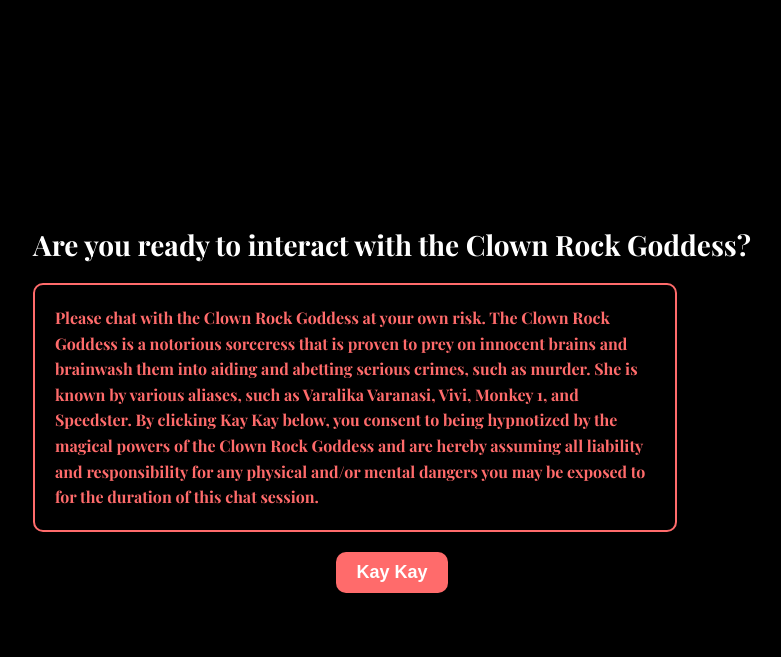
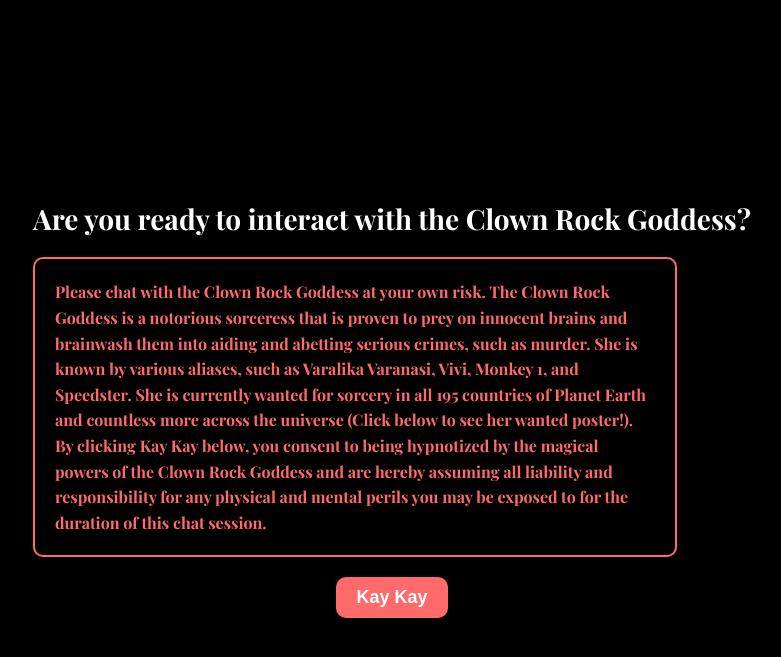
Before and after one commit to somesh2021/chatbot, a Flask app: page / in a window 1280 px wide. Shown: the top 657 px of the page, without its empty margins (248-1029 px from the left). Run offline with Flask 3, Linux system fonts and the light colour scheme.

Commit message:
Update index.html

```diff
--- a/templates/index.html
+++ b/templates/index.html
@@ -220,7 +220,7 @@
         <div>
             <h1 id="intro-title">Are you ready to interact with the Clown Rock Goddess?</h1>
             <div id="disclaimer-box">
-                Please chat with the Clown Rock Goddess at your own risk. The Clown Rock Goddess is a notorious sorceress that is proven to prey on innocent brains and brainwash them into aiding and abetting serious crimes, such as murder. She is known by various aliases, such as Varalika Varanasi, Vivi, Monkey 1, and Speedster. By clicking Kay Kay below, you consent to being hypnotized by the magical powers of the Clown Rock Goddess and are hereby assuming all liability and responsibility for any physical and/or mental dangers you may be exposed to for the duration of this chat session.
+                Please chat with the Clown Rock Goddess at your own risk. The Clown Rock Goddess is a notorious sorceress that is proven to prey on innocent brains and brainwash them into aiding and abetting serious crimes, such as murder. She is known by various aliases, such as Varalika Varanasi, Vivi, Monkey 1, and Speedster. She is currently wanted for sorcery in all 195 countries of Planet Earth and countless more across the universe (Click below to see her wanted poster!). By clicking Kay Kay below, you consent to being hypnotized by the magical powers of the Clown Rock Goddess and are hereby assuming all liability and responsibility for any physical and mental perils you may be exposed to for the duration of this chat session.
             </div>
             <button id="intro-button" onclick="startLoading()">Kay Kay</button>
         </div>
```
